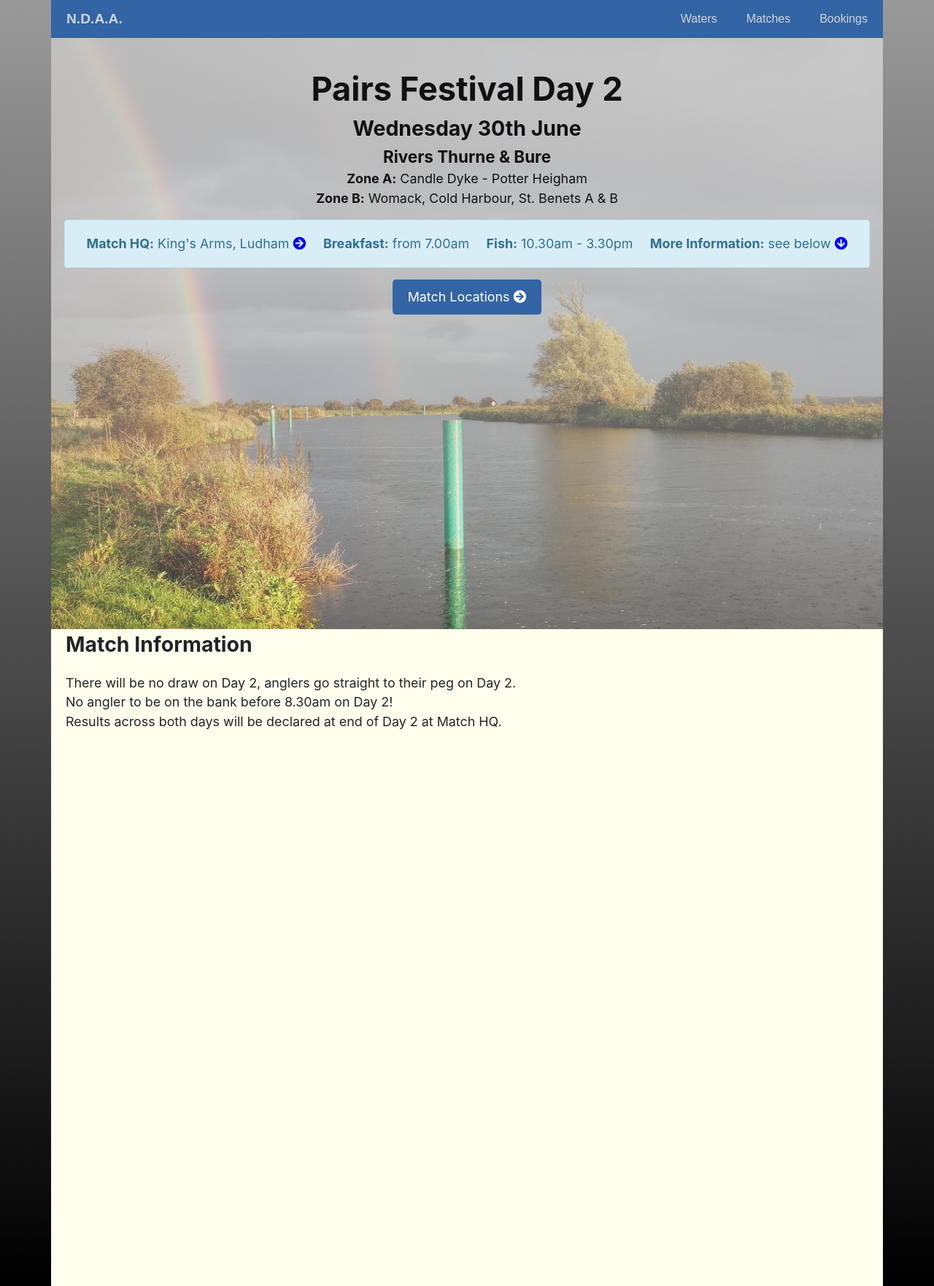
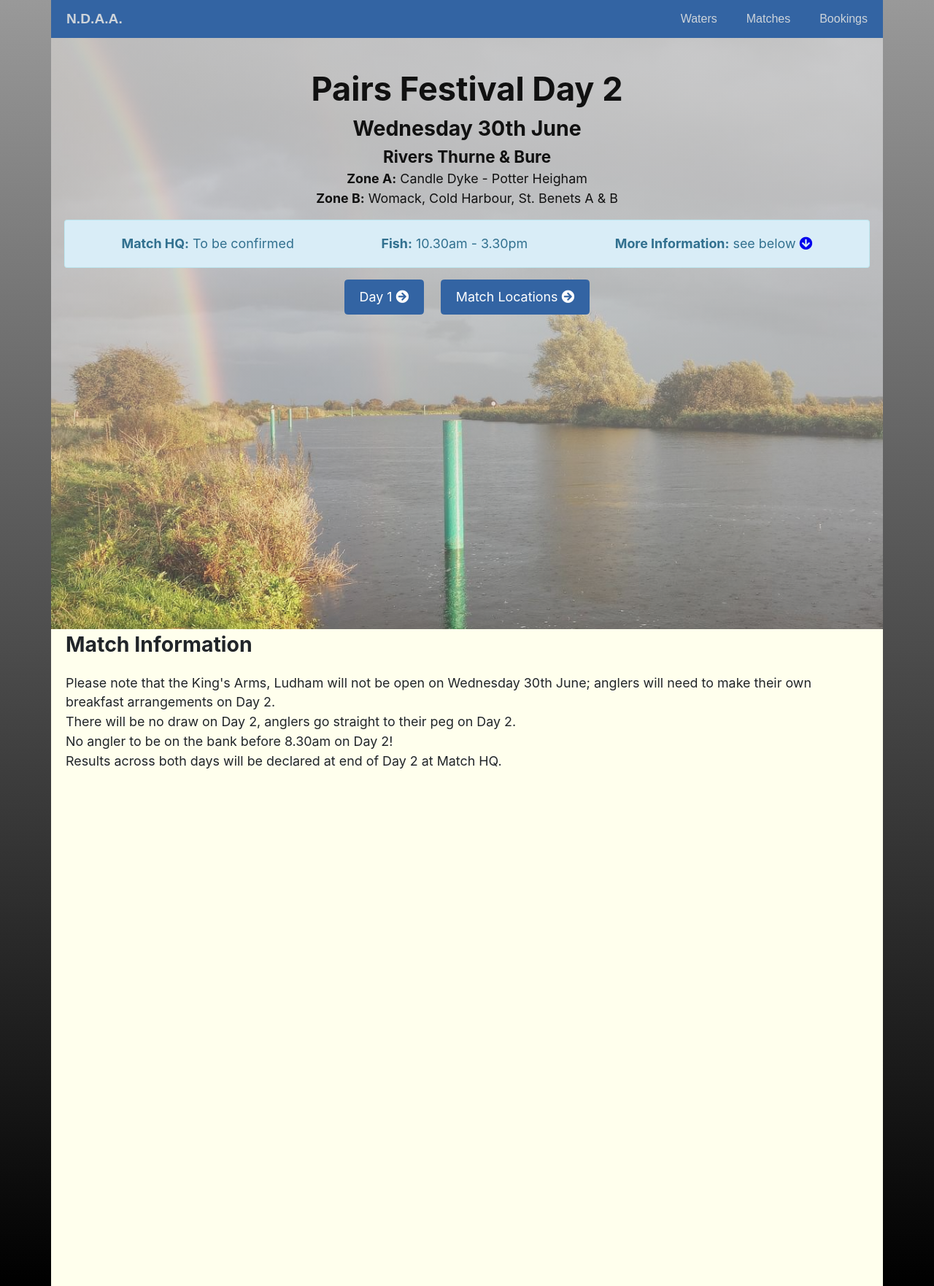
Before and after one commit to ndaa-developer/ndaa-release-two, a Jekyll site: the page built from _matches/20210630.md, in a window 1280 px wide. Shown: the whole page at 73% size. Built offline with Jekyll 4.4.1, drawn with Linux system fonts in a browser that asks for light colours.

Commit message:
update PF d2 info

```diff
--- a/_data/matches.csv
+++ b/_data/matches.csv
@@ -1,21 +1,21 @@
-Order,Date,Month,DayNum,Match,Match-Grp,Venue,DateNum,LongDate,Image,Draw-Venue,Food-Start,Draw-Time,Start-End-Times,Draw-Gmap-Ref,Match-Gmap-Id,Fees,Sections,Zone-A,Zone-B,Notes
-1,Thu 24th Jun,June,Thu 24th,Pairs Series Round 1,1,River Thurne,20210624,Thursday 24th June,cvr-mb-1.jpg,"King's Arms, Ludham",from 7.30am,8.30am,10.30am - 3.30pm,10447569346871224337,1qW_RfjpgTqKZDfEAGmVvhBg47FibO6io,£60/pair plus £50/pair pools,,Boat Green & Ronds,High's Mill & Potter Stagings,see below
-6,Tue 29th Jun,June,Tue 29th,Pairs Festival Day 1,2,Rivers Thurne & Bure,20210629,Tuesday 29th June,cvr-ch-1.jpg,"King's Arms, Ludham",from 7.00am,8.30am,10.30am - 3.30pm,10447569346871224337,1Swc6xsVhssb7cKtL2693Gf7woKs9bfKR,£100/pair,,Candle Dyke - Potter Heigham,"Womack, Cold Harbour, St. Benets A & B",see below
-7,Wed 30th Jun,June,Wed 30th,Pairs Festival Day 2,2,Rivers Thurne & Bure,20210630,Wednesday 30th June,cvr-sb-1.jpg,"King's Arms, Ludham",from 7.00am,,10.30am - 3.30pm,10447569346871224337,1Swc6xsVhssb7cKtL2693Gf7woKs9bfKR,,,Candle Dyke - Potter Heigham,"Womack, Cold Harbour, St. Benets A & B",see below
-2,Thu 8th Jul,July,Thu 8th,Pairs Series Round 2,1,T.B.A,20210708,Thursday 8th July,cvr-mb-1.jpg,,,,,,,,,,,
-8,Sun 11th Jul,July,Sun 11th,Teams of Four Round 1,3,T.B.A,20210711,Sunday 11th July,cvr-ch-1.jpg,,,,,,,,,,,
-12,Sun 18th Jul,July,Sun 18th,Pete Swan Memorial,4,River Thurne,20210718,Sunday 18th July,cvr-sb-1.jpg,,,,,,,,,,,
-13,Tue 20th Jul,July,Tue 20th,Three Rivers Festival Day 1,5,Rivers Bure & Thurne,20210720,Tuesday 20th July,cvr-ch-1.jpg,,,,,,,,,,,
-14,Wed 21st Jul,July,Wed 21st,Three Rivers Festival Day 2,5,Rivers Bure & Thurne,20210721,Wednesday 21st July,cvr-sb-1.jpg,,,,,,,,,,,
-15,Thu 22nd Jul,July,Thu 22nd,Three Rivers Festival Day 3,5,River Yare,20210722,Thursday 22nd July,cvr-yl-1.jpg,,,,,,,,,,,
-9,Sun 25th Jul,July,Sun 25th,Teams of Four Round 2,3,T.B.A,20210725,Sunday 25th July,cvr-mb-1.jpg,,,,,,,,,,,
-3,Thu 29th Jul,July,Thu 29th,Pairs Series Round 3,1,T.B.A,20210729,Thursday 29th July,cvr-ch-1.jpg,,,,,,,,,,,
-4,Thu 12th Aug,August,Thu 12th,Pairs Series Round 4,1,T.B.A,20210812,Thursday 12th August,cvr-sb-1.jpg,,,,,,,,,,,
-10,Sun 22nd Aug,August,Sun 22nd,Teams of Four Round 3,3,T.B.A,20210822,Sunday 22nd August,cvr-mb-1.jpg,,,,,,,,,,,
-11,Sun 29th Aug,August,Sun 29th,Teams of Four Round 4,3,T.B.A,20210829,Sunday 29th August,cvr-ch-1.jpg,,,,,,,,,,,
-5,Thu 2nd Sep,September,Thu 2nd,Pairs Series Round 5,1,T.B.A,20210902,Thursday 2nd September,cvr-sb-1.jpg,,,,,,,,,,,
-16,Sat 11th Sep,September,Sat 11th,King of the Broads Day 1,6,River Thurne,20210911,Saturday 11th September,cvr-ch-1.jpg,,,,,,,,,,,
-17,Sun 12th Sep,September,Sun 12th,King of the Broads Day 2,6,River Yare,20210912,Sunday 12th September,cvr-yl-1.jpg,,,,,,,,,,,
-18,Tue 28th Sep,September,Tue 28th,Broads Festival Day 1,7,Rivers Bure & Thurne,20210928,Tuesday 28th September,cvr-ch-1.jpg,,,,,,,,,,,
-19,Wed 29th Sep,September,Wed 29th,Broads Festival Day 2,7,Rivers Bure & Thurne,20210929,Wednesday 29th September,cvr-sb-1.jpg,,,,,,,,,,,
-20,Sat 2nd Oct,October,Sat 2nd,Cyril Wigg Memorial Broads Open,8,Rivers Bure & Thurne,20211002,Saturday 2nd October,cvr-ch-1.jpg,,,,,,,,,,,
+Order,Date,Month,DayNum,Match,Match-Grp,Venue,DateNum,LongDate,Image,Draw-Venue,Food-Start,Draw-Time,Start-End-Times,Draw-Gmap-Ref,Match-Gmap-Id,Fees,Sections,Zone-A,Zone-B,Notes,Linked-Match,Linked-Filename
+1,Thu 24th Jun,June,Thu 24th,Pairs Series Round 1,1,River Thurne,20210624,Thursday 24th June,cvr-mb-1.jpg,"King's Arms, Ludham",from 7.30am,8.30am,10.30am - 3.30pm,10447569346871224337,1qW_RfjpgTqKZDfEAGmVvhBg47FibO6io,£60/pair plus £50/pair pools,,Boat Green & Ronds,High's Mill & Potter Stagings,see below,,
+6,Tue 29th Jun,June,Tue 29th,Pairs Festival Day 1,2,Rivers Thurne & Bure,20210629,Tuesday 29th June,cvr-ch-1.jpg,"King's Arms, Ludham",from 7.00am,8.30am,10.30am - 3.30pm,10447569346871224337,1Swc6xsVhssb7cKtL2693Gf7woKs9bfKR,£100/pair,,Candle Dyke - Potter Heigham,"Womack, Cold Harbour, St. Benets A & B",see below,Day 2,20210630.html
+7,Wed 30th Jun,June,Wed 30th,Pairs Festival Day 2,2,Rivers Thurne & Bure,20210630,Wednesday 30th June,cvr-sb-1.jpg,To be confirmed,,,10.30am - 3.30pm,,1Swc6xsVhssb7cKtL2693Gf7woKs9bfKR,,,Candle Dyke - Potter Heigham,"Womack, Cold Harbour, St. Benets A & B",see below,Day 1,20210629.html
+2,Thu 8th Jul,July,Thu 8th,Pairs Series Round 2,1,T.B.A,20210708,Thursday 8th July,cvr-mb-1.jpg,,,,,,,,,,,,,
+8,Sun 11th Jul,July,Sun 11th,Teams of Four Round 1,3,T.B.A,20210711,Sunday 11th July,cvr-ch-1.jpg,,,,,,,,,,,,,
+12,Sun 18th Jul,July,Sun 18th,Pete Swan Memorial,4,River Thurne,20210718,Sunday 18th July,cvr-sb-1.jpg,,,,,,,,,,,,,
+13,Tue 20th Jul,July,Tue 20th,Three Rivers Festival Day 1,5,Rivers Bure & Thurne,20210720,Tuesday 20th July,cvr-ch-1.jpg,,,,,,,,,,,,,
+14,Wed 21st Jul,July,Wed 21st,Three Rivers Festival Day 2,5,Rivers Bure & Thurne,20210721,Wednesday 21st July,cvr-sb-1.jpg,,,,,,,,,,,,,
+15,Thu 22nd Jul,July,Thu 22nd,Three Rivers Festival Day 3,5,River Yare,20210722,Thursday 22nd July,cvr-yl-1.jpg,,,,,,,,,,,,,
+9,Sun 25th Jul,July,Sun 25th,Teams of Four Round 2,3,T.B.A,20210725,Sunday 25th July,cvr-mb-1.jpg,,,,,,,,,,,,,
+3,Thu 29th Jul,July,Thu 29th,Pairs Series Round 3,1,T.B.A,20210729,Thursday 29th July,cvr-ch-1.jpg,,,,,,,,,,,,,
+4,Thu 12th Aug,August,Thu 12th,Pairs Series Round 4,1,T.B.A,20210812,Thursday 12th August,cvr-sb-1.jpg,,,,,,,,,,,,,
+10,Sun 22nd Aug,August,Sun 22nd,Teams of Four Round 3,3,T.B.A,20210822,Sunday 22nd August,cvr-mb-1.jpg,,,,,,,,,,,,,
+11,Sun 29th Aug,August,Sun 29th,Teams of Four Round 4,3,T.B.A,20210829,Sunday 29th August,cvr-ch-1.jpg,,,,,,,,,,,,,
+5,Thu 2nd Sep,September,Thu 2nd,Pairs Series Round 5,1,T.B.A,20210902,Thursday 2nd September,cvr-sb-1.jpg,,,,,,,,,,,,,
+16,Sat 11th Sep,September,Sat 11th,King of the Broads Day 1,6,River Thurne,20210911,Saturday 11th September,cvr-ch-1.jpg,,,,,,,,,,,,,
+17,Sun 12th Sep,September,Sun 12th,King of the Broads Day 2,6,River Yare,20210912,Sunday 12th September,cvr-yl-1.jpg,,,,,,,,,,,,,
+18,Tue 28th Sep,September,Tue 28th,Broads Festival Day 1,7,Rivers Bure & Thurne,20210928,Tuesday 28th September,cvr-ch-1.jpg,,,,,,,,,,,,,
+19,Wed 29th Sep,September,Wed 29th,Broads Festival Day 2,7,Rivers Bure & Thurne,20210929,Wednesday 29th September,cvr-sb-1.jpg,,,,,,,,,,,,,
+20,Sat 2nd Oct,October,Sat 2nd,Cyril Wigg Memorial Broads Open,8,Rivers Bure & Thurne,20211002,Saturday 2nd October,cvr-ch-1.jpg,,,,,,,,,,,,,
--- a/_includes/cover-named-match.html
+++ b/_includes/cover-named-match.html
@@ -29,6 +29,8 @@
         {% assign zone_a = row.Zone-A %}
         {% assign zone_b = row.Zone-B %}
         {% assign match_notes = row.Notes %}
+        {% assign linked_match = row.Linked-Match %}
+        {% assign linked_file = row.Linked-Filename %}
         {% break %}
     {% endif %}
 {% endfor %}
@@ -58,7 +60,7 @@
                 {% endif %}
                 {% if draw_venue != nil %}
                 <div>
-                    <p><strong>Match HQ:</strong> {{ draw_venue }}{% if draw_map != "" %} <a href="{{ site.data.site.gmap-cid-url }}{{ draw_map }}" alt="{{ match_name }} draw location">
+                    <p><strong>Match HQ:</strong> {{ draw_venue }}{% if draw_map != nil %} <a href="{{ site.data.site.gmap-cid-url }}{{ draw_map }}" alt="{{ match_name }} draw location">
                         <i class="fas fa-arrow-circle-right"></i></a>{% endif %}</p>
                 </div>
                 {% endif %}
@@ -85,10 +87,16 @@
                 </div>
                 {% endif %}
             </div>
-            {% if match_map != nil %}
-            <div>
+            {% if match_map != nil or linked_match != nil %}
+            <div class="match-buttons">
+                {% if linked_match != nil %}
+                <a class="btn btn--info" href="{{base}}/matches/{{ linked_file }}" role="button"
+                alt="Go to {{ linked_match }} page"> {{ linked_match }} <i class="fas fa-arrow-circle-right"></i></a>
+                {% endif %}
+                {% if match_map != nil %}
                 <a class="btn btn--info" href="{{ site.data.site.gmap-url }}{{ match_map }}" role="button"
                 alt="Open map of {{ match_name }} locations">Match Locations <i class="fas fa-arrow-circle-right"></i></a>
+                {% endif %}
             </div>
             {% endif %}
         {% else %}
--- a/_matches/20210630.md
+++ b/_matches/20210630.md
@@ -13,6 +13,7 @@ keywords: NDAA, norwich & district anglers, norwich and district angling, norwic
                 <h2>Match Information</h2>
             </div>
             <div class="match-info">
+                <p>Please note that the King's Arms, Ludham will not be open on Wednesday 30th June; anglers will need to make their own breakfast arrangements on Day 2.</p>
                 <p>There will be no draw on Day 2, anglers go straight to their peg on Day 2.</p>
                 <p>No angler to be on the bank before 8.30am on Day 2!</p>
                 <p>Results across both days will be declared at end of Day 2 at Match HQ.</p>
--- a/assets/_scss/local/_body.scss
+++ b/assets/_scss/local/_body.scss
@@ -109,4 +109,8 @@ body {
       margin: .25em;
     }
   }
+
+  .match-buttons > * + * {
+    margin-left: 1em;
+  }
 }
```
Also changed, not shown: assets/_scss/local/_home.scss (+6 -1 lines), assets/css/styles.css (+7 -1 lines), assets/css/styles.min.css.
